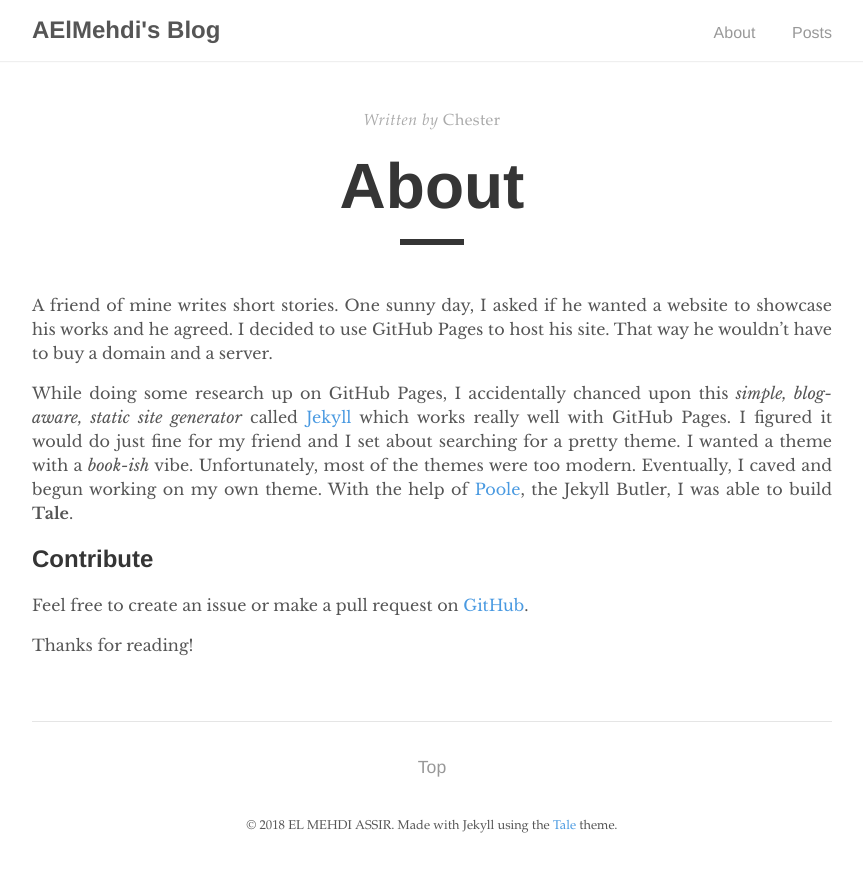
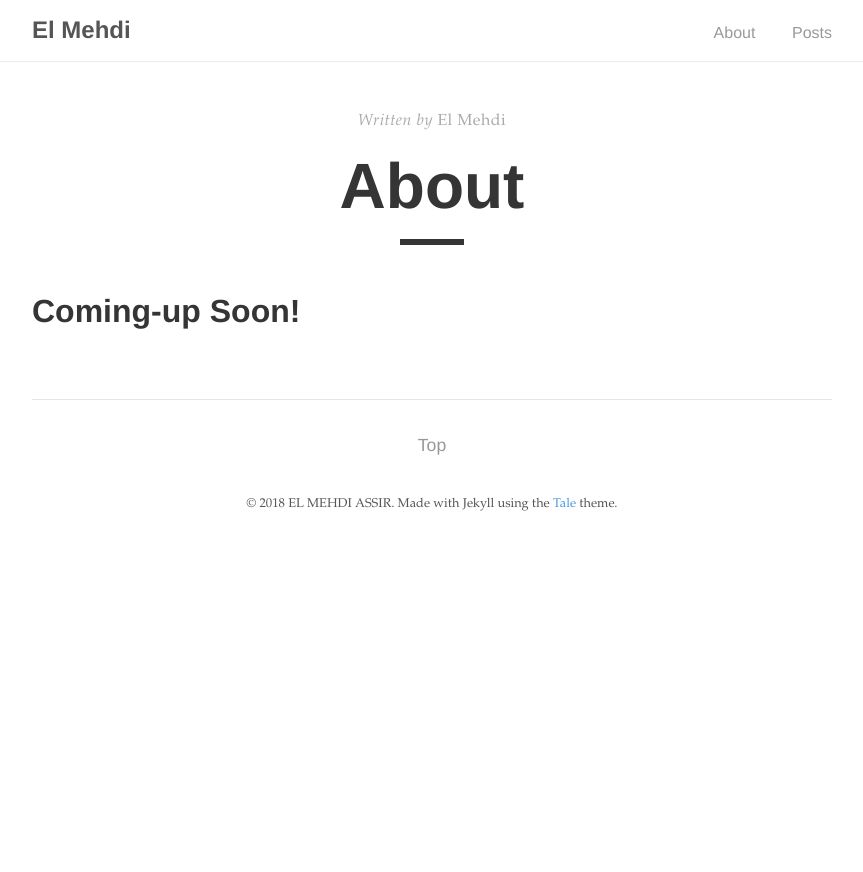
Before and after one commit to AElMehdi/aelmehdi.github.io, a Jekyll site: the page built from about.md, in a window 1280 px wide. Shown: the top 872 px of the page, without its empty margins (208-1071 px from the left). Built offline with Jekyll 4.4.1, drawn with Linux system fonts in a browser that asks for light colours.

```diff
--- a/Gemfile
+++ b/Gemfile
@@ -3,4 +3,3 @@ gem 'github-pages', group: :jekyll_plugins
 gem "tale"
 gem "jekyll-remote-theme"
 gem "jekyll-paginate"
-#gemspec
--- a/_config.yml
+++ b/_config.yml
@@ -16,7 +16,7 @@ plugins:
   - jekyll-remote-theme
 
 # Site settings
-title:          AElMehdi's Blog
+title:          El Mehdi
 description:    "A collection for personal ideas and thoughts"
 #baseurl:        "/tale"
 url:            "https://aelmehdi.github.io/"
--- a/about.md
+++ b/about.md
@@ -1,15 +1,8 @@
 ---
 layout: post
 title: "About"
-author: "Chester"
+author: "El Mehdi"
 permalink: /about/
 ---
 
-A friend of mine writes short stories. One sunny day, I asked if he wanted a website to showcase his works and he agreed. I decided to use GitHub Pages to host his site. That way he wouldn't have to buy a domain and a server.
-
-While doing some research up on GitHub Pages, I accidentally chanced upon this _simple, blog-aware, static site generator_ called [Jekyll](https://jekyllrb.com/) which works really well with GitHub Pages. I figured it would do just fine for my friend and I set about searching for a pretty theme. I wanted a theme with a _book-ish_ vibe. Unfortunately, most of the themes were too modern. Eventually, I caved and begun working on my own theme. With the help of [Poole](https://github.com/poole/poole), the Jekyll Butler, I was able to build **Tale**.
-
-## Contribute
-Feel free to create an issue or make a pull request on [GitHub](https://github.com/chesterhow/tale).
-
-Thanks for reading!
+# Coming-up Soon!
```
